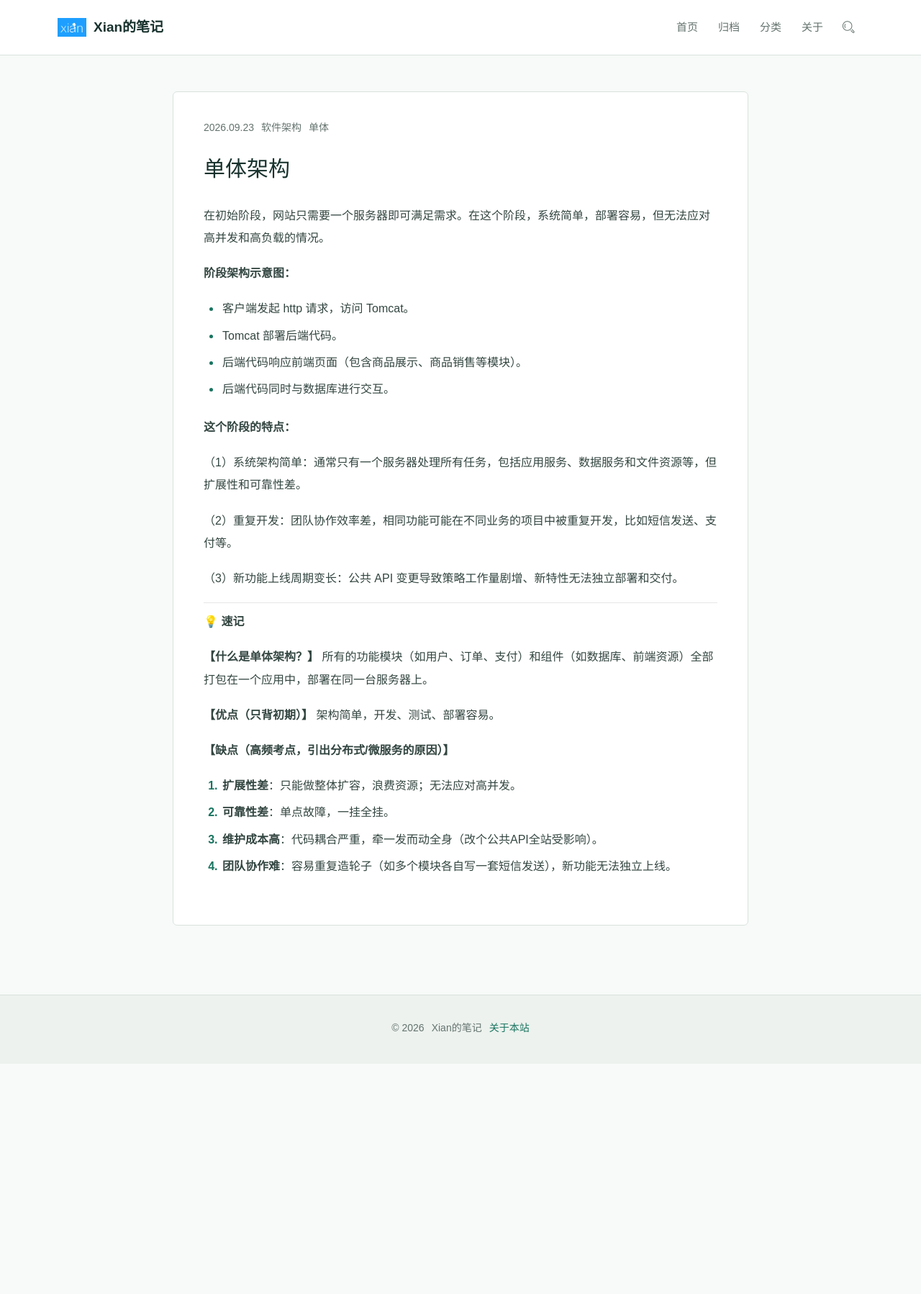
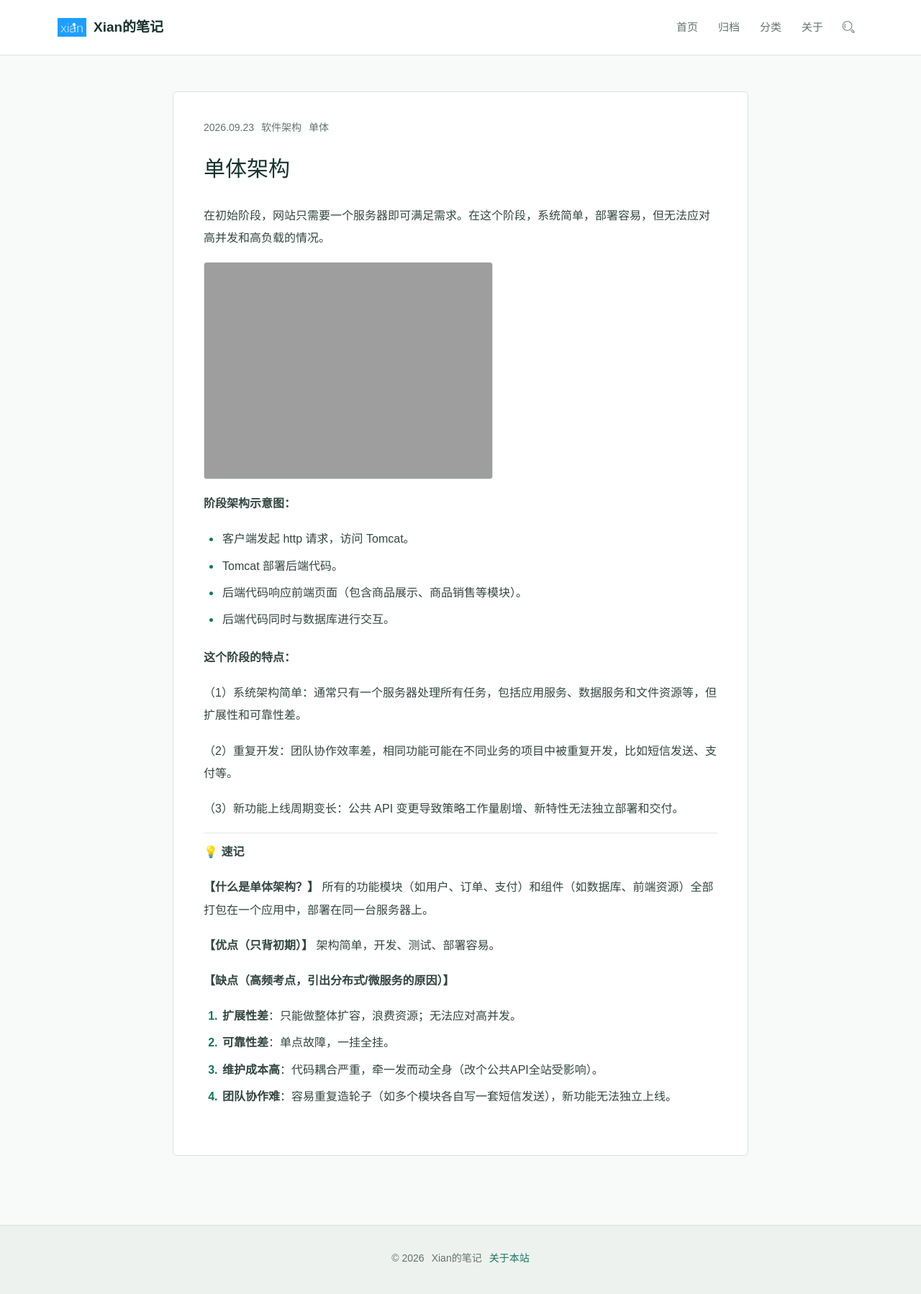
Before and after one commit to XiaoHeiXian/xiaoheixian.github.io, a Jekyll site: the page built from posts/2026-09-23-monolithic-architecture.md, in a window 1280 px wide. Shown: the whole page at 72% size. Built offline with Jekyll 4.4.1, drawn with Linux system fonts in a browser that asks for light colours; before the commit the page ends 1478 px from its top, so only the background shows below that.

Commit message:
docs: update 单体架构

```diff
--- a/posts/2026-09-23-monolithic-architecture.md
+++ b/posts/2026-09-23-monolithic-architecture.md
@@ -10,6 +10,8 @@ permalink: /posts/2026-09-23-monolithic-architecture.html
 ---
 
 在初始阶段，网站只需要一个服务器即可满足需求。在这个阶段，系统简单，部署容易，但无法应对高并发和高负载的情况。
+
+![架构示意图](https://xiaoheixian.github.io/posts/assets/292_65.png)
 
 **阶段架构示意图：**
 - 客户端发起 http 请求，访问 Tomcat。
```
